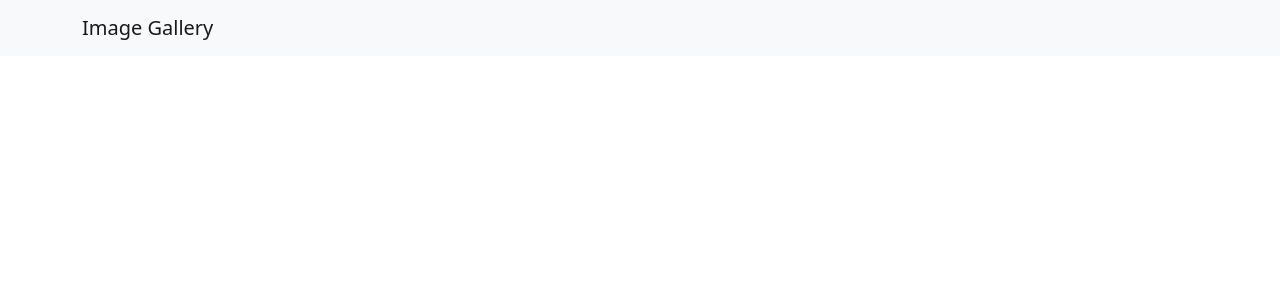
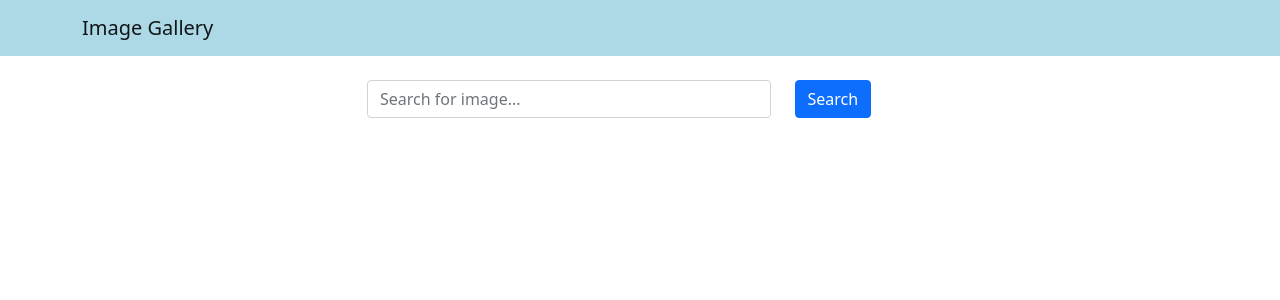
Before and after one commit to jstellies/images-gallery, a React (Create React App) app in the folder frontend/: page / in a window 1280 px wide. Shown: the top 300 px of the page. Built offline with nearby package versions, Linux system fonts and the light colour scheme; no server answers.

Commit message:
first api call

```diff
--- a/frontend/src/App.js
+++ b/frontend/src/App.js
@@ -1,10 +1,30 @@
+import { useState } from 'react'
 import 'bootstrap/dist/css/bootstrap.min.css';
 import Header from './components/Header';
+import Search from './components/Search';
+
+const UNSPLASH_KEY = process.env.REACT_APP_UNSPLASH_KEY;
 
 const App = () => {
+  const [word, setWord] = useState('');
+
+  const handleSearchSubmit = (e) => {
+    e.preventDefault();
+    console.log(word);
+    fetch(`https://api.unsplash.com/photos/random/?query=${word}&client_id=${UNSPLASH_KEY}`)
+      .then((res) => res.json())
+      .then((data) => {
+        console.log(data);
+      })
+      .catch((err) => {
+        console.log(err);
+      });
+  };
+
   return (
     <div>
       <Header title="Image Gallery" />
+      <Search word={word} setWord={setWord} handleSubmit={handleSearchSubmit} />
     </div>
   );
 }
--- a/frontend/src/components/Header.js
+++ b/frontend/src/components/Header.js
@@ -2,9 +2,13 @@
 import { Navbar } from "react-bootstrap";
 import { Container } from "react-bootstrap";
 
+const navbarStyle = {
+  backgroundColor: 'lightblue'
+};
+
 const Header = ({title}) => {
   return (
-    <Navbar bg="light" variant="light">
+    <Navbar style={navbarStyle} variant="light">
       <Container>
         <Navbar.Brand href="/">{title}</Navbar.Brand>
       </Container>
--- /dev/null
+++ b/frontend/src/components/Search.js
@@ -0,0 +1,30 @@
+import React from "react";
+import { Container, Row, Col, Form, Button } from "react-bootstrap";
+
+const Search = ({ word, setWord, handleSubmit }) => {
+  return (
+    <Container className="mt-4">
+      <Row className="justify-content-center">
+        <Col xs={12} md={8} lg={6}>
+          <Form onSubmit={handleSubmit}>
+            <Row>
+              <Col xs={9}>
+                <Form.Control
+                    type="text"
+                    value={word}
+                    onChange={(e) => {setWord(e.target.value)}}
+                    placeholder="Search for image..."
+                />
+              </Col>
+              <Col>
+                <Button variant="primary" type="submit">Search</Button>
+              </Col>
+            </Row>
+          </Form>
+        </Col>
+      </Row>
+    </Container>
+  );
+};
+
+export default Search;
```
